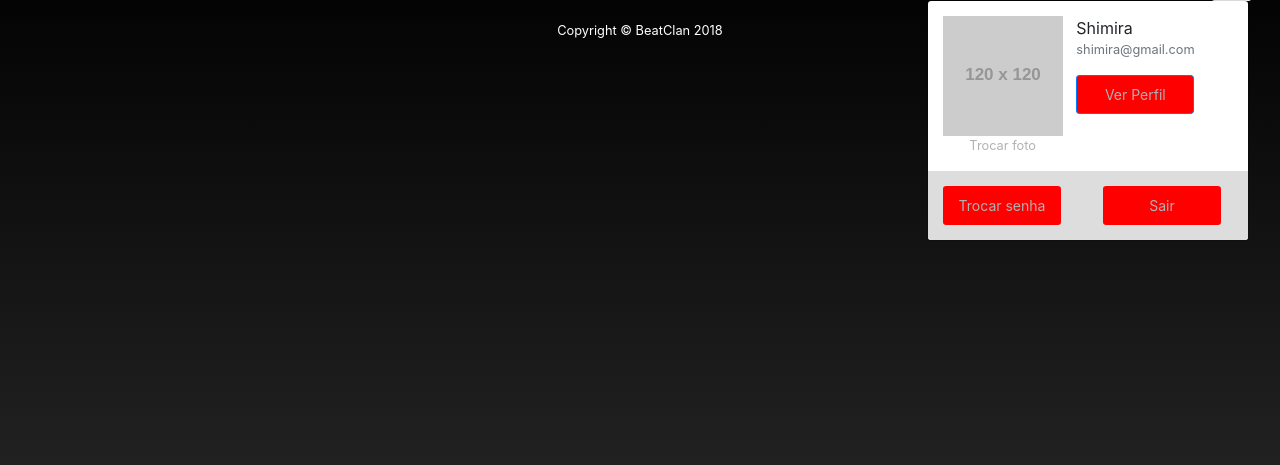
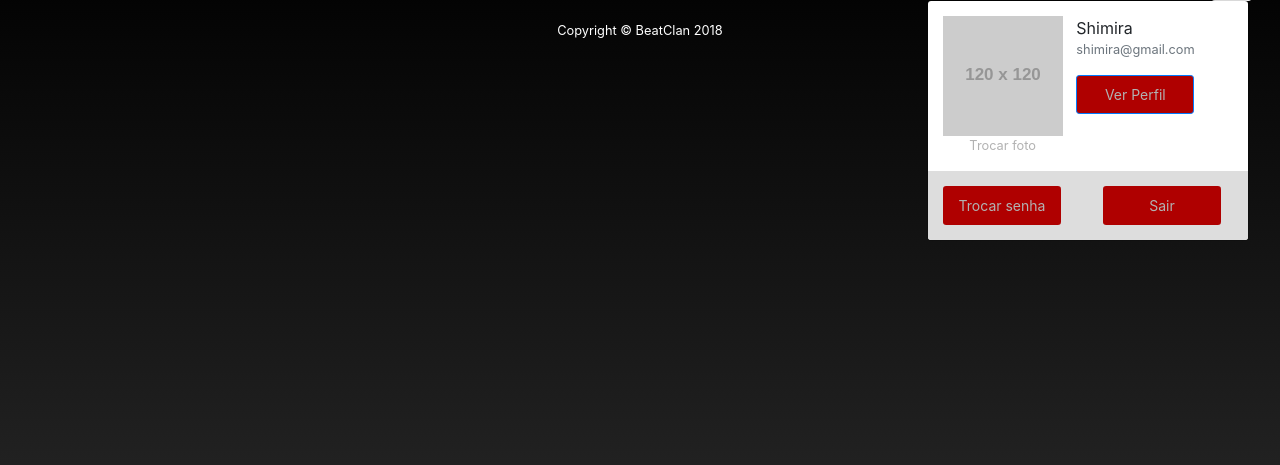
Before and after one commit to guilherme1guy/IHC20182, a Django app: page /dashboard/ in a window 1280 px wide, after a click that opens the changed part. Shown: the part 55-520 px from the top of the page. Run offline with Django 3.2, Linux system fonts and the light colour scheme; grey boxes labelled with a size stand in for pictures from a placeholder-image service; some libraries are stand-ins or nearby versions.

Commit message:
Changing button background color

```diff
--- a/core/static/core/css/core.css
+++ b/core/static/core/css/core.css
@@ -126,7 +126,7 @@ overflow: hidden;
 }
 
 .dropdown-menu .btn {
-  background-color: red;
+  background-color: #af0000;
   padding-top: 8px !important;
   padding-bottom: 8px !important;
   box-sizing: content-box;
```
